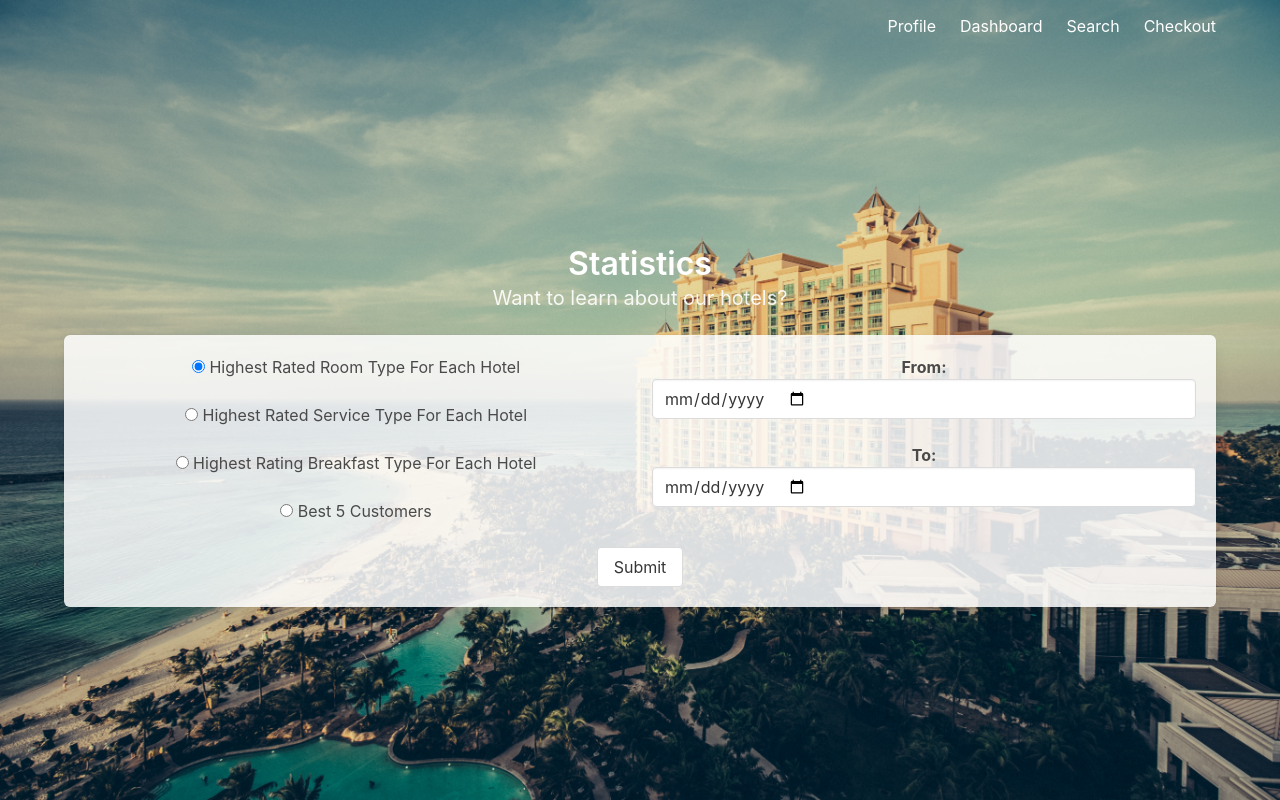
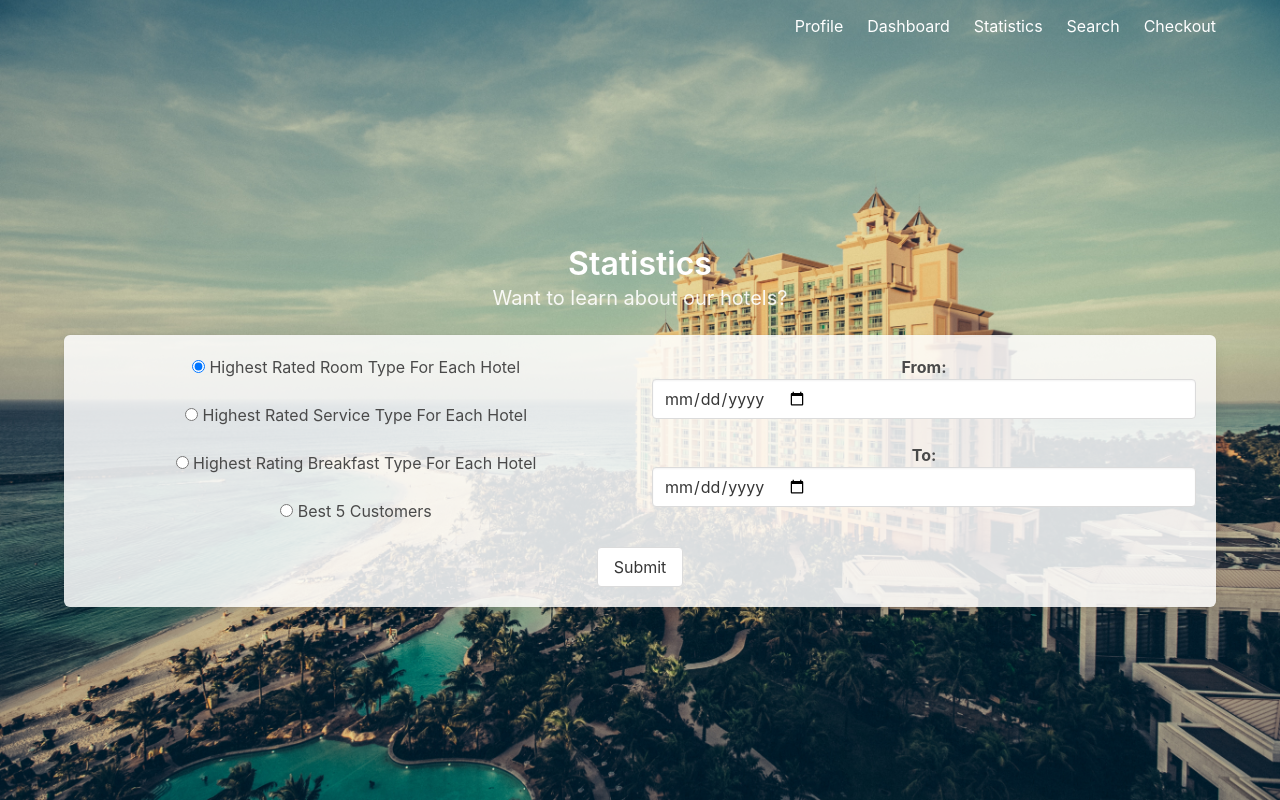
Before and after one commit to Sail338/CS336, a Flask app: page /stats in a window 1280 px wide. Run offline with Flask 2, Linux system fonts and the light colour scheme; some libraries are stand-ins or nearby versions.

Commit message:
updated navbars

```diff
--- a/hotel/templates/statistics.html
+++ b/hotel/templates/statistics.html
@@ -17,14 +17,16 @@
 		<div class="hero-head">
 			<nav class="navbar">
 				<div class="container">
-
 		          <div id="navbarMenuHeroA" class="navbar-menu">
 		            <div class="navbar-end">
-							<a href="account.html" class="navbar-item">
+		              <a href="/profile" class="navbar-item">
 		                Profile
 		              </a>
-							<a href="dashboard.html" class="navbar-item">
+		              <a href="/dashboard" class="navbar-item">
 		                Dashboard
+		              </a>
+		              <a href="/stats" class="navbar-item">
+		                Statistics
 		              </a>
 					        <a href='/search-page' class="navbar-item">
 		                Search
```
Also changed, not shown: hotel/templates/checkout.html (+5 -2 lines), hotel/templates/hotel-page.html (+6 -3 lines). Lines whose indentation alone changed are shown as unchanged.
